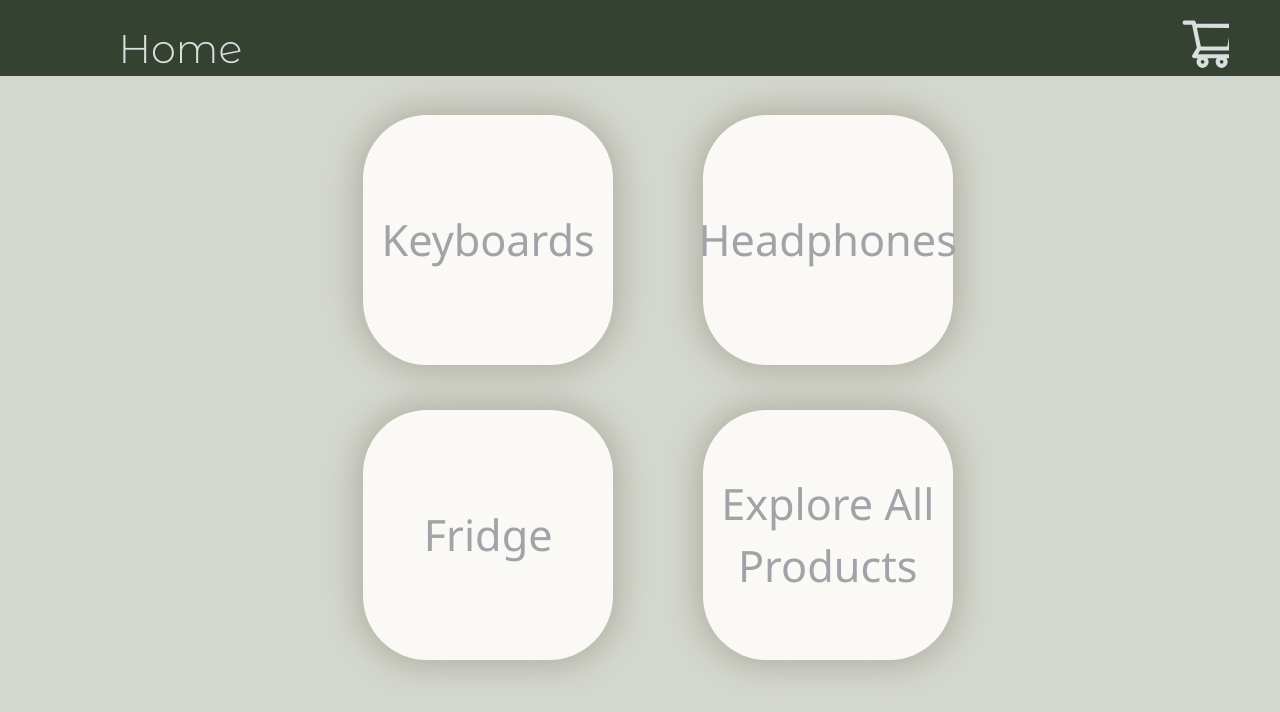
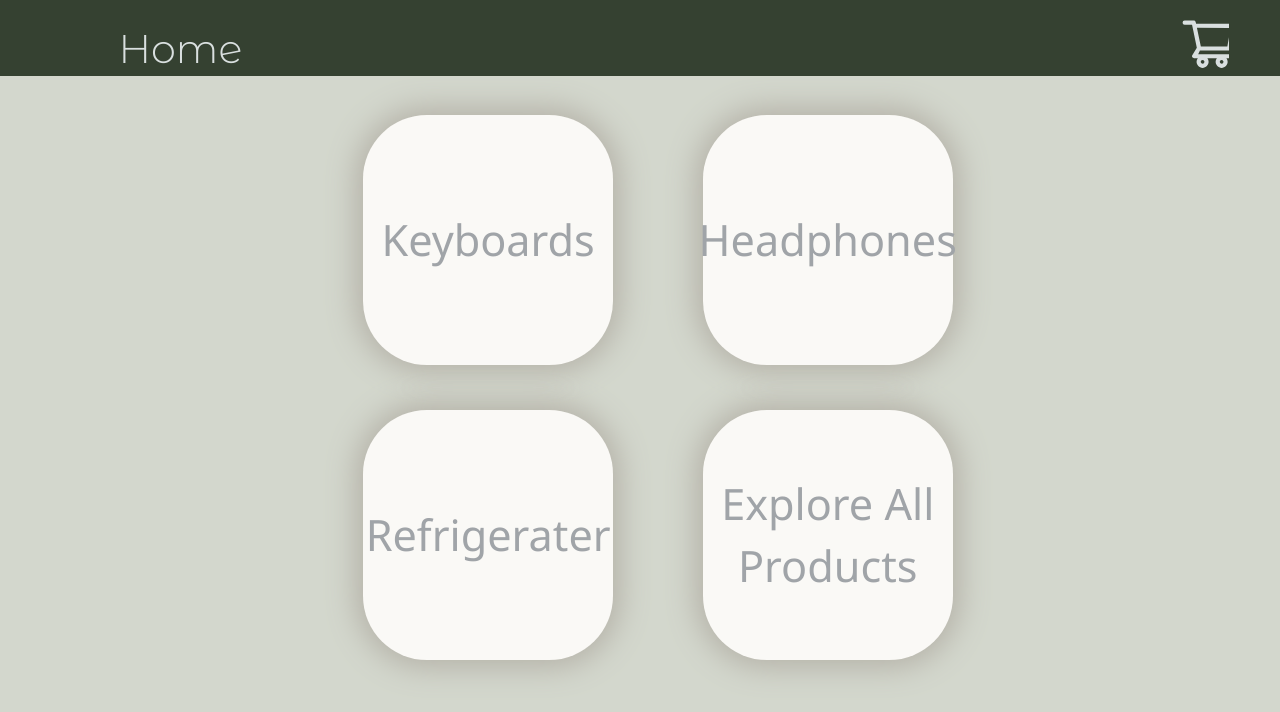
Before and after one commit to aakanshasingh769/e-commerce-app, a React (Vite) app: page / in a window 1280 px wide. Shown: the top 712 px of the page. Built offline with nearby package versions, Linux system fonts and the light colour scheme; some icons are missing.

Commit message:
changes in navbar

```diff
--- a/src/App.jsx
+++ b/src/App.jsx
@@ -6,7 +6,6 @@ import Home from './Home';
 import categories from './categories.json';
 import Cart from './Cart';
 import CartContext from './contexts/CartContext';
-
 import './styles/app.scss';
 import SharedStateContext from './contexts/SharedStatesContext';
 import FinalPage from './FinalPage';
--- a/src/Navbar.jsx
+++ b/src/Navbar.jsx
@@ -35,7 +35,7 @@ export default function Navbar({ setIsCartVisible }) {
               borderRadius: '10px',
               backgroundColor: 'transparent',
               marginLeft: '-45%',
-              marginTop: '14%',
+              marginTop: '-18%',
             }}
           >
             {noOfItemsInCart === '0' ? '' : noOfItemsInCart}
--- a/src/categories.json
+++ b/src/categories.json
@@ -11,7 +11,7 @@
   },
   {
     "id": "a1b2c3d4",
-    "name": "Fridge",
+    "name": "Refrigerater",
     "description": "Buy different fridge from any brand available"
   }
 ]
--- a/src/products.json
+++ b/src/products.json
@@ -67,8 +67,8 @@
   },
   {
     "id": "7b",
-    "name": "fridge",
-    "price": 10000,
+    "name": "Lg",
+    "price": 1000,
     "currency": "USD",
     "delivery": true,
     "thumbnail": "https://images-na.ssl-images-amazon.com/images/I/21US7o7dMML._SY445_SX342_QL70_FMwebp_.jpg",
@@ -79,7 +79,7 @@
   {
     "id": "8b",
     "name": "Godrej",
-    "price": 14000,
+    "price": 1400,
     "currency": "USD",
     "delivery": true,
     "thumbnail": "https://images-na.ssl-images-amazon.com/images/I/41nr-PImE3L._SY445_SX342_QL70_FMwebp_.jpg",
@@ -90,7 +90,7 @@
   {
     "id": "9b",
     "name": "Samsung",
-    "price": 14490,
+    "price": 1449,
     "currency": "USD",
     "delivery": true,
     "thumbnail": "https://images-na.ssl-images-amazon.com/images/I/61TTF88NJUL._SY741_.jpg",
@@ -101,7 +101,7 @@
   {
     "id": "aaki",
     "name": "Haier",
-    "price": 65000,
+    "price": 6500,
     "currency": "USD",
     "delivery": true,
     "thumbnail": "https://images-na.ssl-images-amazon.com/images/I/51-V4Rj4jdL._SX679_.jpg",
```
